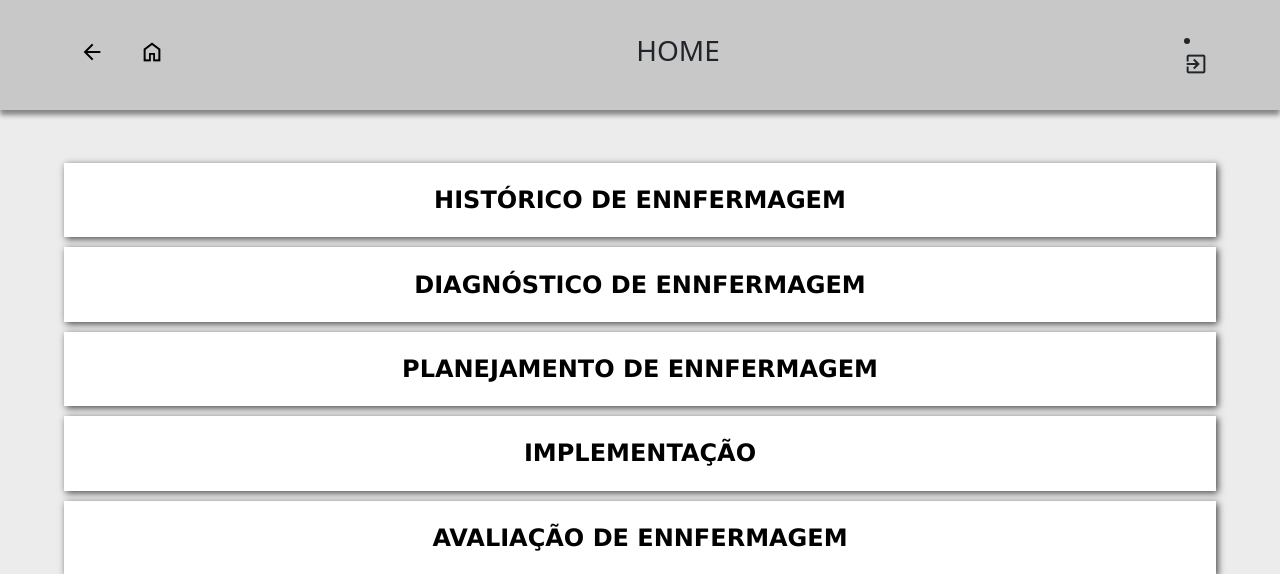
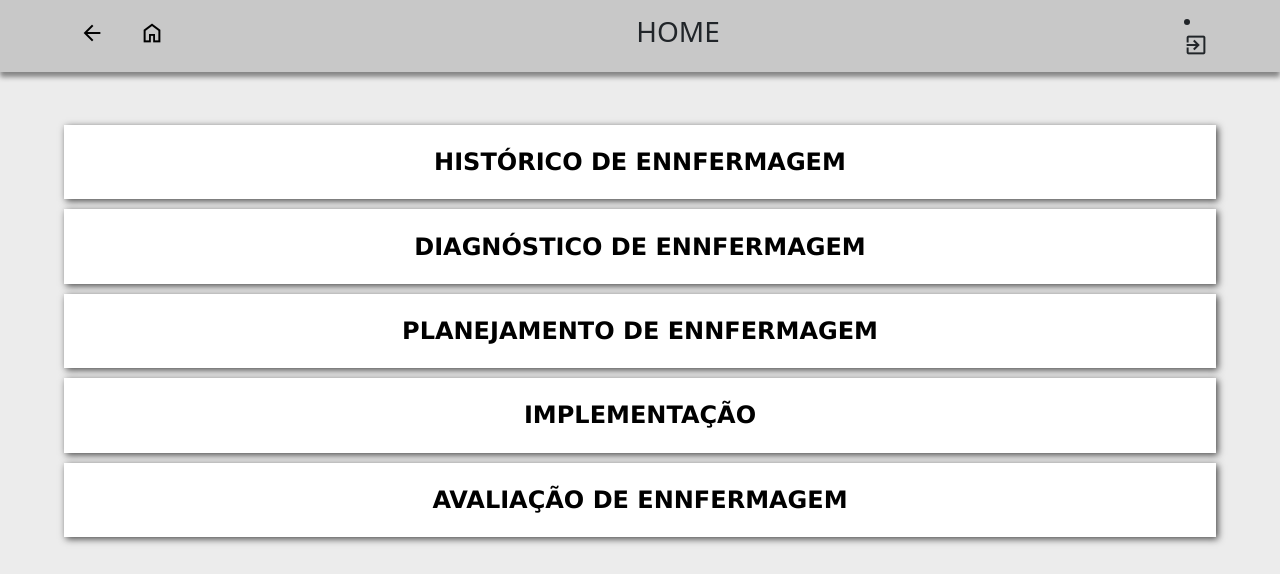
Before and after one commit to wmgoncalves/Hasupport, a PHP site: page /pages/menu1.html in a window 1280 px wide. Shown: the top 574 px of the page. Run offline with PHP 8.4, Linux system fonts and the light colour scheme.

Commit message:
refatoração do menu

```diff
--- a/css/global.css
+++ b/css/global.css
@@ -12,7 +12,6 @@ body{
 
 /*Formatação para o menu global*/
 .menu{
-    padding: 10px 0px;
     width: 100%;
     background-color: rgb(200, 200, 200);
     box-shadow: 0px 5px 5px rgb(133, 133, 133);
@@ -33,8 +32,8 @@ body{
 
 }
 .menu .nav-item{
-    padding: 5px;
-    margin: 5px;
+    padding: 0px 5px;
+    margin: 1px 5px;
 
 }
 .menu .navbar-nav a{
```
